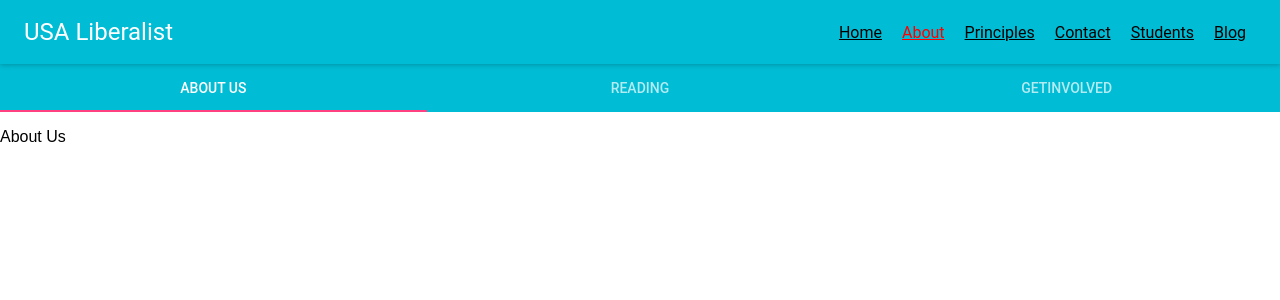
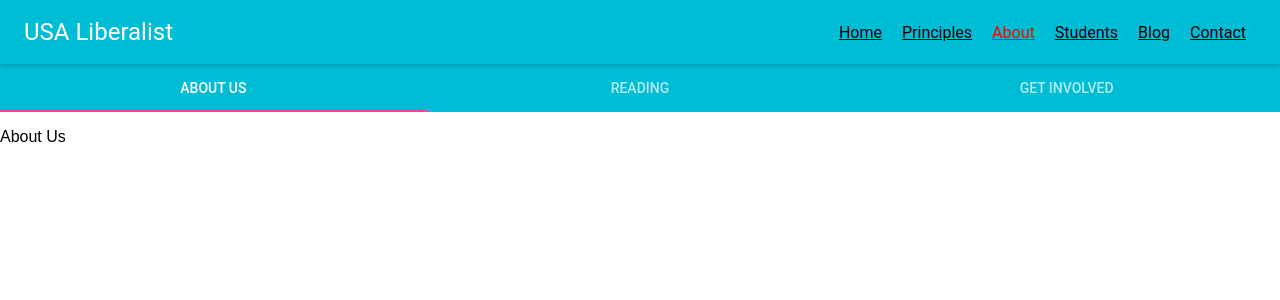
Before and after one commit to noahmilstein/liberalist, a React (Create React App) app: page /about in a window 1280 px wide. Shown: the top 300 px of the page. Built offline with nearby package versions, Linux system fonts and the light colour scheme.

Commit message:
good enough for now

```diff
--- a/src/pages/About.js
+++ b/src/pages/About.js
@@ -17,7 +17,7 @@ const About = () => {
           <Tab label="Reading">
             <Reading/>
           </Tab>
-          <Tab label="GetInvolved">
+          <Tab label="Get Involved">
             <GetInvolved/>
           </Tab>
         </Tabs>
--- a/src/pages/components/Nav.js
+++ b/src/pages/components/Nav.js
@@ -13,12 +13,12 @@ const Nav = () => {
         children={
           <div className="navLinkList">
             <NavLink className="navLink" exact activeClassName="active" to="/">Home</NavLink>
+            <NavLink className="navLink" activeClassName="active" to="/principles">Principles</NavLink>
             <NavLink className="navLink" activeClassName="active" to="/about">About</NavLink>
-            <NavLink className="navLink" activeClassName="active" to="/principles">Principles</NavLink>
+            <NavLink className="navLink" activeClassName="active" to="/students">Students</NavLink>
             {/* <NavLink className="navLink" activeClassName="active" to="/get_involved">Get Involved</NavLink> */}
+            <NavLink className="navLink" activeClassName="active" to="/blog">Blog</NavLink>
             <NavLink className="navLink" activeClassName="active" to="/contact">Contact</NavLink>
-            <NavLink className="navLink" activeClassName="active" to="/students">Students</NavLink>
-            <NavLink className="navLink" activeClassName="active" to="/blog">Blog</NavLink>
           </div>
         }
       />
```
Also changed, not shown: src/App.js (+0 -8 lines).
